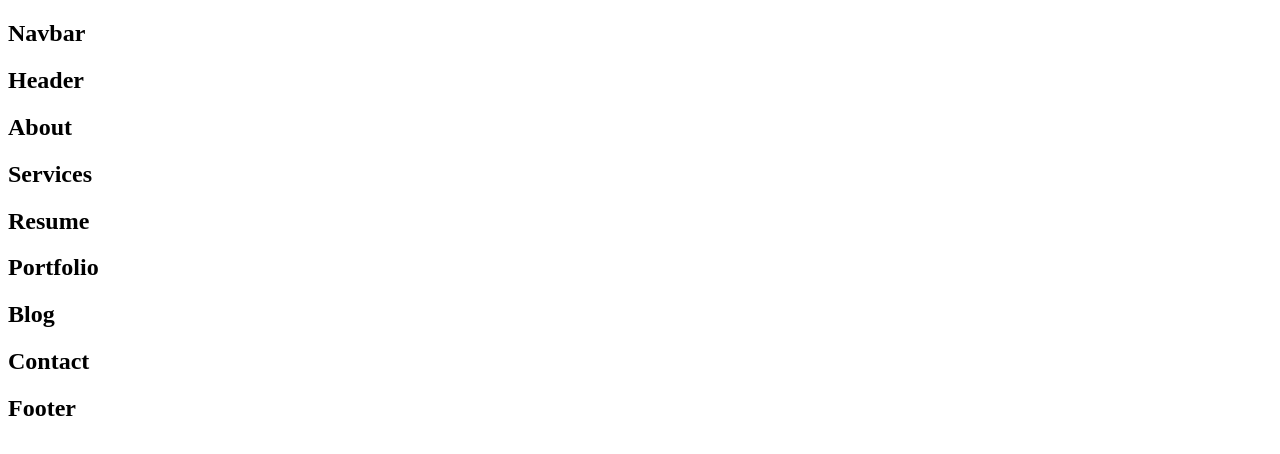
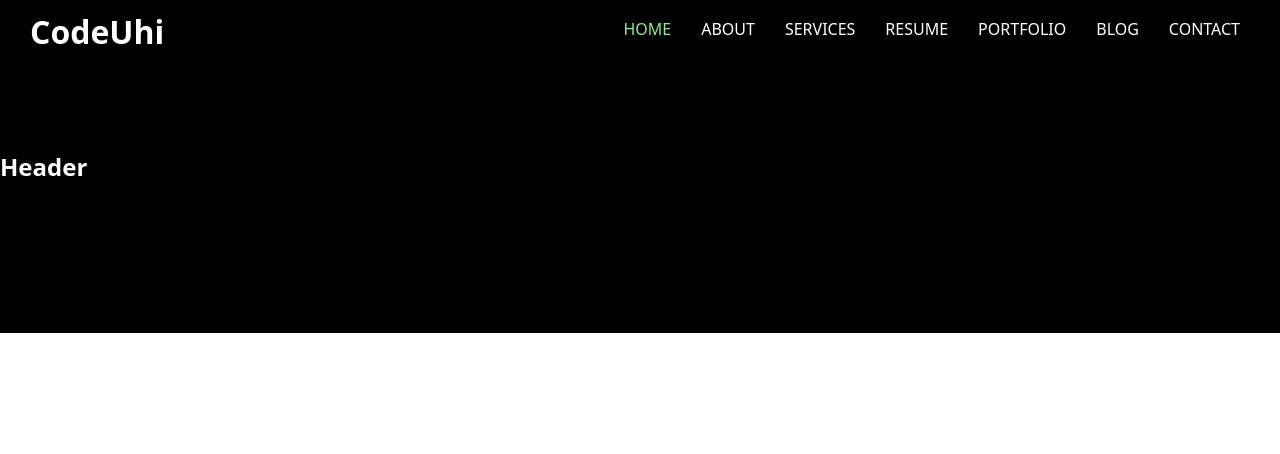
Before and after one commit to codyuhi/portfolio, a Vue app in the folder vue-app/: page / in a window 1280 px wide. Shown: the top 454 px of the page. Built offline with nearby package versions, Linux system fonts and the light colour scheme.

Commit message:
Create Desktop Navbar

```diff
--- a/vue-app/src/App.vue
+++ b/vue-app/src/App.vue
@@ -42,4 +42,21 @@ export default {
 </script>
 
 <style>
+* {
+  --lightest: white;
+  --light: lightgreen;
+  --darkest: black;
+  margin: 0;
+  padding: 0;
+  box-sizing: border-box;
+  font-family: system-ui, -apple-system, "Segoe UI", Roboto, "Helvetica Neue",
+    Arial, "Noto Sans", "Liberation Sans", sans-serif, "Apple Color Emoji",
+    "Segoe UI Emoji", "Segoe UI Symbol", "Noto Color Emoji";
+  scroll-behavior: smooth;
+}
+
+.section {
+  padding: 150px 0 150px 0;
+  color: var(--lightest);
+}
 </style>
--- a/vue-app/src/components/About.vue
+++ b/vue-app/src/components/About.vue
@@ -1,5 +1,5 @@
 <template>
-  <div id="about-container">
+  <div id="about-container" class="section">
     <!-- Inspired by the iPortfolio template -->
     <div id="about">
       <h2>About</h2>
--- a/vue-app/src/components/Blog.vue
+++ b/vue-app/src/components/Blog.vue
@@ -1,5 +1,5 @@
 <template>
-  <div id="blog-container">
+  <div id="blog-container" class="section">
     <!-- Inspired by the DevFolio template -->
     <div id="blog">
       <h2>Blog</h2>
--- a/vue-app/src/components/Contact.vue
+++ b/vue-app/src/components/Contact.vue
@@ -1,5 +1,5 @@
 <template>
-  <div id="contact-container">
+  <div id="contact-container" class="section">
     <!-- Inspired by the iPortfolio template -->
     <div id="contact">
       <h2>Contact</h2>
--- a/vue-app/src/components/Footer.vue
+++ b/vue-app/src/components/Footer.vue
@@ -1,5 +1,5 @@
 <template>
-  <div id="footer-container">
+  <div id="footer-container" class="section">
     <!-- Inspired by the iPortfolio template -->
     <div id="footer">
       <h2>Footer</h2>
--- a/vue-app/src/components/Header.vue
+++ b/vue-app/src/components/Header.vue
@@ -1,5 +1,5 @@
 <template>
-  <div id="header-container">
+  <div id="header-container" class="section">
     <!-- Inspired by the Personal template -->
     <div id="header">
       <h2>Header</h2>
@@ -14,4 +14,7 @@ export default {
 </script>
 
 <style scoped>
+#header-container {
+  background-color: var(--darkest);
+}
 </style>
--- a/vue-app/src/components/Navbar.vue
+++ b/vue-app/src/components/Navbar.vue
@@ -1,9 +1,86 @@
 <template>
-  <div id="navbar-container">
+  <div
+    id="navbar-container"
+    v-bind:class="activeSection !== 'home' ? 'opaque-background' : ''"
+  >
     <!-- Desktop view inspired by the DevFolio template -->
     <!-- Mobile view inspired by the iPortfolio template -->
     <div id="navbar">
-      <h2>Navbar</h2>
+      <h1><a href="#header-container">CodeUhi</a></h1>
+      <nav>
+        <ul>
+          <li>
+            <a
+              id="home-link"
+              href="#header-container"
+              v-bind:class="
+                activeSection === 'home' ? 'active nav-item' : 'nav-item'
+              "
+              >Home</a
+            >
+          </li>
+          <li>
+            <a
+              id="about-link"
+              href="#about-container"
+              v-bind:class="
+                activeSection === 'about' ? 'active nav-item' : 'nav-item'
+              "
+              >About</a
+            >
+          </li>
+          <li>
+            <a
+              id="services-link"
+              href="#services-container"
+              v-bind:class="
+                activeSection === 'services' ? 'active nav-item' : 'nav-item'
+              "
+              >Services</a
+            >
+          </li>
+          <li>
+            <a
+              id="resume-link"
+              href="#resume-container"
+              v-bind:class="
+                activeSection === 'resume' ? 'active nav-item' : 'nav-item'
+              "
+              >Resume</a
+            >
+          </li>
+          <li>
+            <a
+              id="portfolio-link"
+              href="#portfolio-container"
+              v-bind:class="
+                activeSection === 'portfolio' ? 'active nav-item' : 'nav-item'
+              "
+              >Portfolio</a
+            >
+          </li>
+          <li>
+            <a
+              id="blog-link"
+              href="#blog-container"
+              v-bind:class="
+                activeSection === 'blog' ? 'active nav-item' : 'nav-item'
+              "
+              >Blog</a
+            >
+          </li>
+          <li>
+            <a
+              id="contact-link"
+              href="#contact-container"
+              v-bind:class="
+                activeSection === 'contact' ? 'active nav-item' : 'nav-item'
+              "
+              >Contact</a
+            >
+          </li>
+        </ul>
+      </nav>
     </div>
   </div>
 </template>
@@ -11,8 +88,160 @@
 <script>
 export default {
   name: "Navbar",
+  data() {
+    return {
+      activeSection: String,
+      homeSection: Object,
+      aboutSection: Object,
+      servicesSection: Object,
+      resumeSection: Object,
+      portfolioSection: Object,
+      blogSection: Object,
+      contactSection: Object,
+    };
+  },
+  methods: {
+    setActiveSection: function () {
+      let rect = this.homeSection.getBoundingClientRect();
+      let top = rect.top;
+      let bottom = rect.bottom;
+      if (top >= 0 && bottom <= window.innerHeight) {
+        this.activeSection = "home";
+        return;
+      }
+      rect = this.aboutSection.getBoundingClientRect();
+      top = rect.top;
+      bottom = rect.bottom;
+      if (top >= 0 && bottom <= window.innerHeight) {
+        this.activeSection = "about";
+        return;
+      }
+      rect = this.servicesSection.getBoundingClientRect();
+      top = rect.top;
+      bottom = rect.bottom;
+      if (top >= 0 && bottom <= window.innerHeight) {
+        this.activeSection = "services";
+        return;
+      }
+      rect = this.resumeSection.getBoundingClientRect();
+      top = rect.top;
+      bottom = rect.bottom;
+      if (top >= 0 && bottom <= window.innerHeight) {
+        this.activeSection = "resume";
+        return;
+      }
+      rect = this.portfolioSection.getBoundingClientRect();
+      top = rect.top;
+      bottom = rect.bottom;
+      if (top >= 0 && bottom <= window.innerHeight) {
+        this.activeSection = "portfolio";
+        return;
+      }
+      rect = this.blogSection.getBoundingClientRect();
+      top = rect.top;
+      bottom = rect.bottom;
+      if (top >= 0 && bottom <= window.innerHeight) {
+        this.activeSection = "blog";
+        return;
+      }
+      rect = this.contactSection.getBoundingClientRect();
+      top = rect.top;
+      bottom = rect.bottom;
+      if (top >= 0 && bottom <= window.innerHeight) {
+        this.activeSection = "contact";
+        return;
+      }
+    },
+  },
+  mounted() {
+    this.homeSection = document.querySelector("#header-container");
+    this.aboutSection = document.querySelector("#about-container");
+    this.servicesSection = document.querySelector("#services-container");
+    this.resumeSection = document.querySelector("#resume-container");
+    this.portfolioSection = document.querySelector("#portfolio-container");
+    this.blogSection = document.querySelector("#blog-container");
+    this.contactSection = document.querySelector("#contact-container");
+    this.setActiveSection();
+    window.addEventListener("scroll", this.setActiveSection);
+  },
+  unmounted() {
+    window.removeEventListener("scroll", this.setActiveSection);
+  },
 };
 </script>
 
 <style scoped>
+/* Mobile View */
+#navbar-container {
+  width: 100vw;
+  position: fixed;
+  -webkit-transition: color 100ms linear;
+  -ms-transition: color 100ms linear;
+  transition: color 100ms linear;
+  -webkit-transition: background-color 500ms ease-in-out;
+  -ms-transition: background-color 500ms ease-in-out;
+  transition: background-color 500ms ease-in-out;
+}
+.opaque-background {
+  background-color: var(--darkest);
+}
+.active {
+  color: var(--light);
+}
+a {
+  color: var(--lightest);
+  text-decoration: none;
+}
+
+/* Tablet View */
+@media only screen and (min-width: 444px) and (max-width: 1019px) {
+}
+
+/* Desktop View */
+@media only screen and (min-width: 1020px) {
+  #navbar {
+    display: flex;
+    flex-direction: row;
+    justify-content: space-between;
+    align-items: center;
+    padding: 0 25px 0 15px;
+  }
+  h1 {
+    margin: 10px 15px 15px 15px;
+  }
+  h1,
+  h1 > a {
+    display: flex;
+    justify-content: center;
+    align-items: center;
+  }
+  ul {
+    display: flex;
+    flex-direction: row;
+    justify-content: center;
+    align-items: center;
+    list-style-type: none;
+  }
+  li {
+    display: flex;
+    justify-content: center;
+    align-items: center;
+    margin: 9px 15px 7.5px 15px;
+    text-transform: uppercase;
+  }
+  li > a::after {
+    content: "";
+    display: block;
+    margin-top: 10px;
+    margin-left: auto;
+    margin-right: auto;
+    height: 2px;
+    width: 0px;
+    background-color: var(--lightest);
+  }
+  li > a:hover::after {
+    width: 100%;
+    transition: all 0.4s;
+  }
+}
 </style>
--- a/vue-app/src/components/Portfolio.vue
+++ b/vue-app/src/components/Portfolio.vue
@@ -1,5 +1,5 @@
 <template>
-  <div id="portfolio-container">
+  <div id="portfolio-container" class="section">
     <!-- Inspired by the Personal template -->
     <div id="portfolio">
       <h2>Portfolio</h2>
--- a/vue-app/src/components/Resume.vue
+++ b/vue-app/src/components/Resume.vue
@@ -1,5 +1,5 @@
 <template>
-  <div id="resume-container">
+  <div id="resume-container" class="section">
     <!-- Inspired by the Personal template -->
     <div id="resume">
       <h2>Resume</h2>
--- a/vue-app/src/components/Services.vue
+++ b/vue-app/src/components/Services.vue
@@ -1,5 +1,5 @@
 <template>
-  <div id="services-container">
+  <div id="services-container" class="section">
     <!-- Inspired by the MyResume template -->
     <div id="services">
       <h2>Services</h2>
```
